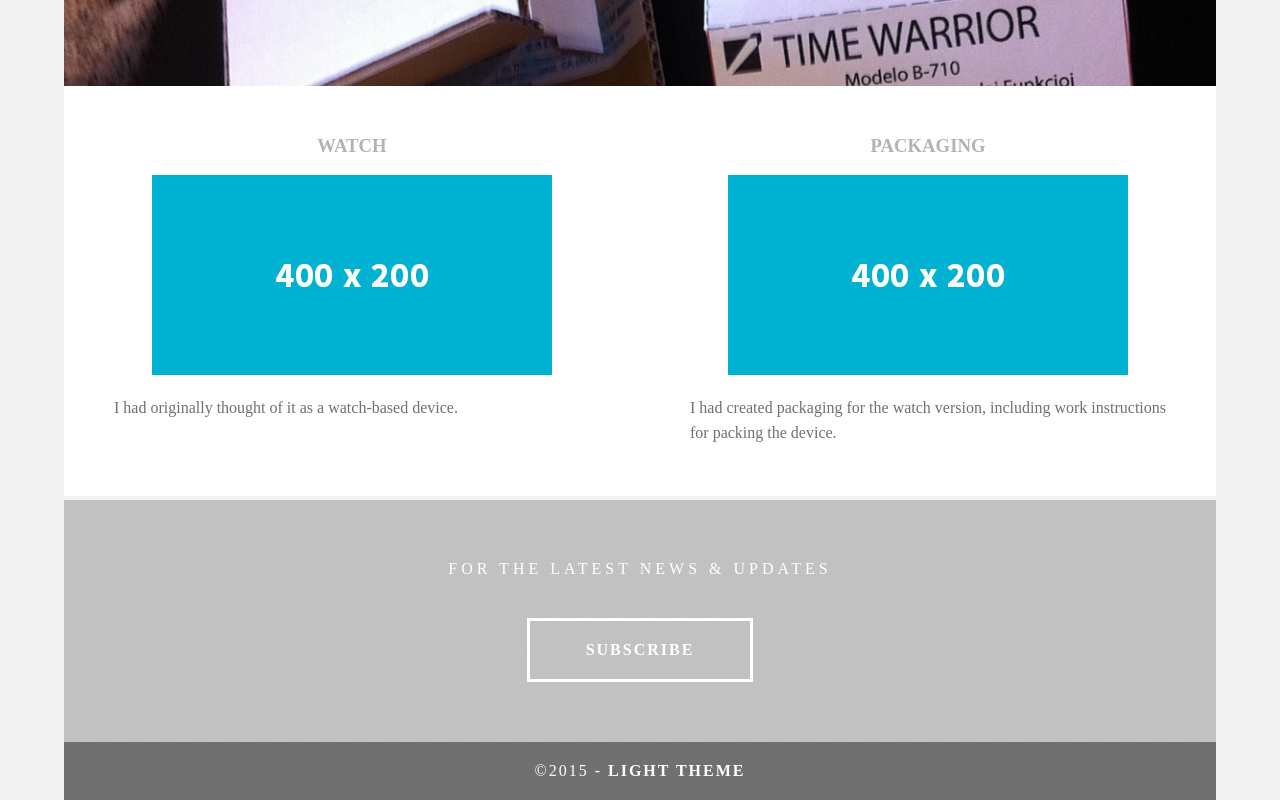
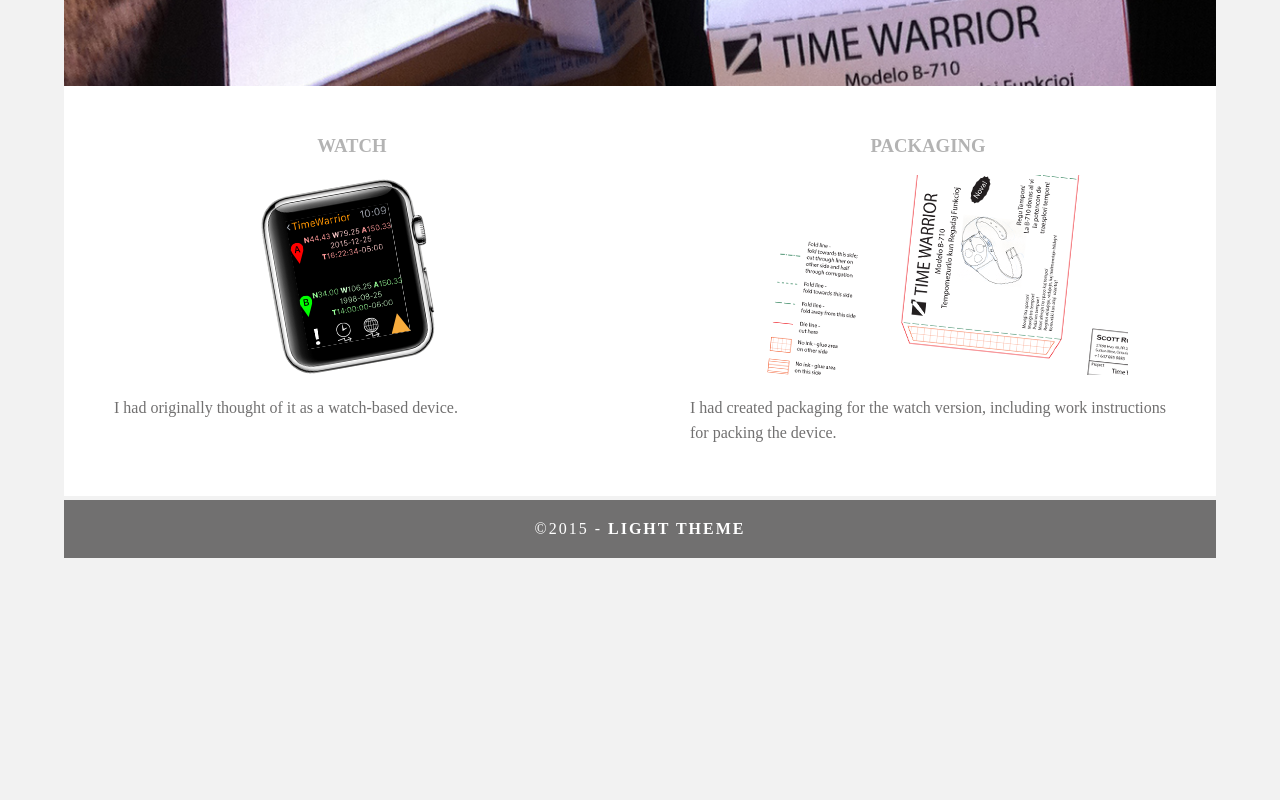
Before and after one commit to Komiksulo/timewarrior, a plain HTML site: page index.html in a window 1280 px wide. Shown: the part 865-1665 px from the top of the page. After the commit the page ends 1423 px from the top, so only its background shows below. Drawn offline with Linux system fonts and the light colour scheme.

Commit message:
Added new pics for watch and packaging section.

```diff
--- a/index.html
+++ b/index.html
@@ -74,21 +74,21 @@
   <footer>
     <article class="footer_column">
       <h3>WATCH</h3>
-      <img src="images/placeholder.jpg" alt="" width="400" height="200" class="cards"/>
+      <img src="images/42mm_test2_200x400.png" alt="" width="400" height="200" class="cards"/>
       <p>I had originally thought of it as a watch-based device.</p>
     </article>
     <article class="footer_column">
       <h3>PACKAGING</h3>
-      <img src="images/placeholder.jpg" alt="" width="400" height="200" class="cards"/>
+      <img src="images/time_warrior_outer_box_eo_3_200x400.png" alt="" width="400" height="200" class="cards"/>
       <p>I had created packaging for the watch version, including work instructions for packing the device.</p>
     </article>
   </footer>
   <!-- Footer Section -->
-  <section class="footer_banner" id="contact">
+  <!-- <section class="footer_banner" id="contact">
     <h2 class="hidden">Footer Banner Section </h2>
     <p class="hero_header">FOR THE LATEST NEWS &amp; UPDATES</p>
     <div class="button">subscribe</div>
-  </section>
+  </section> -->
   <!-- Copyrights Section -->
   <div class="copyright">&copy;2015 - <strong>Light Theme</strong></div>
 </div>
```
Also changed, not shown: images/42mm_test2_200x400.png (added), images/time_warrior_outer_box_eo_3_200x400.png (added).
